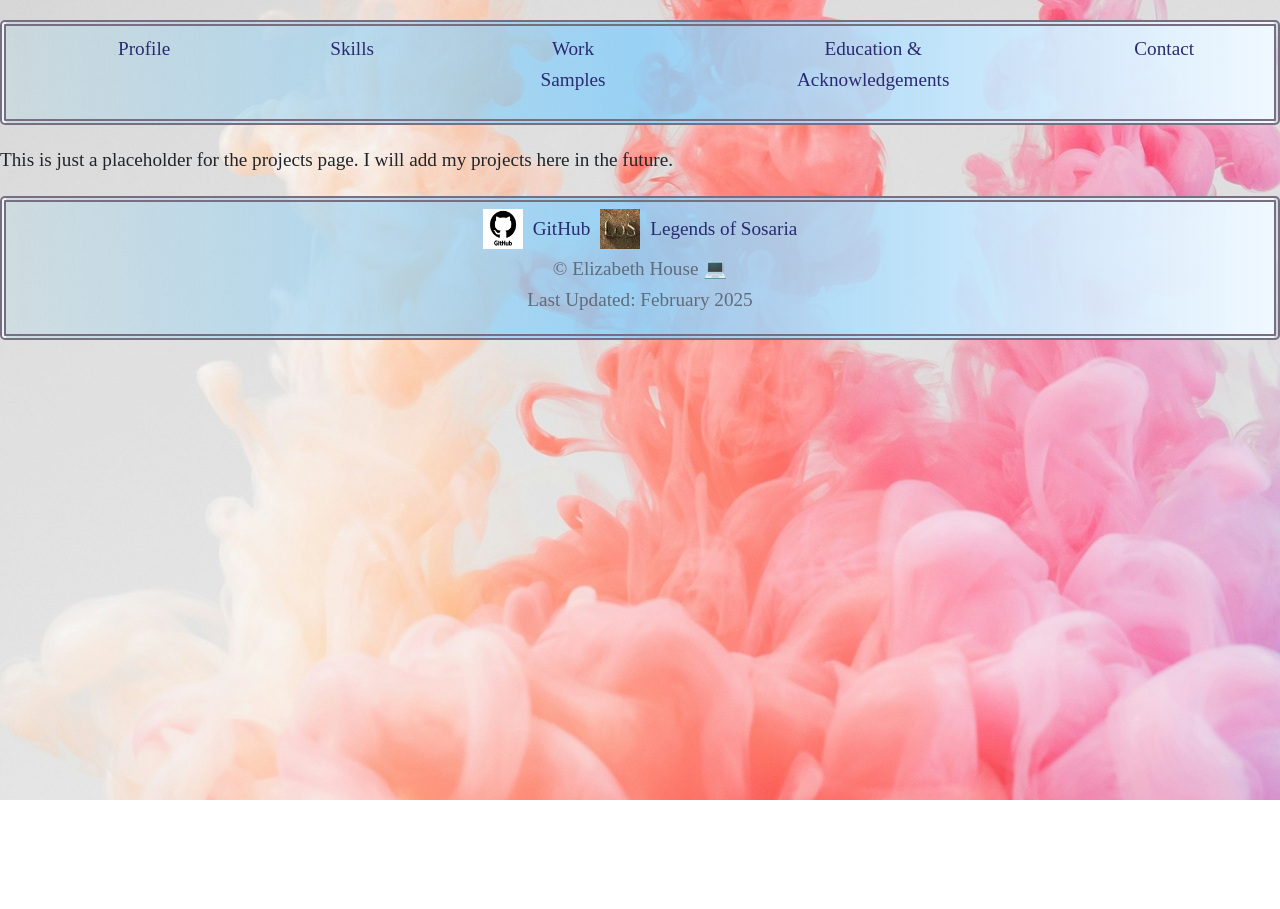
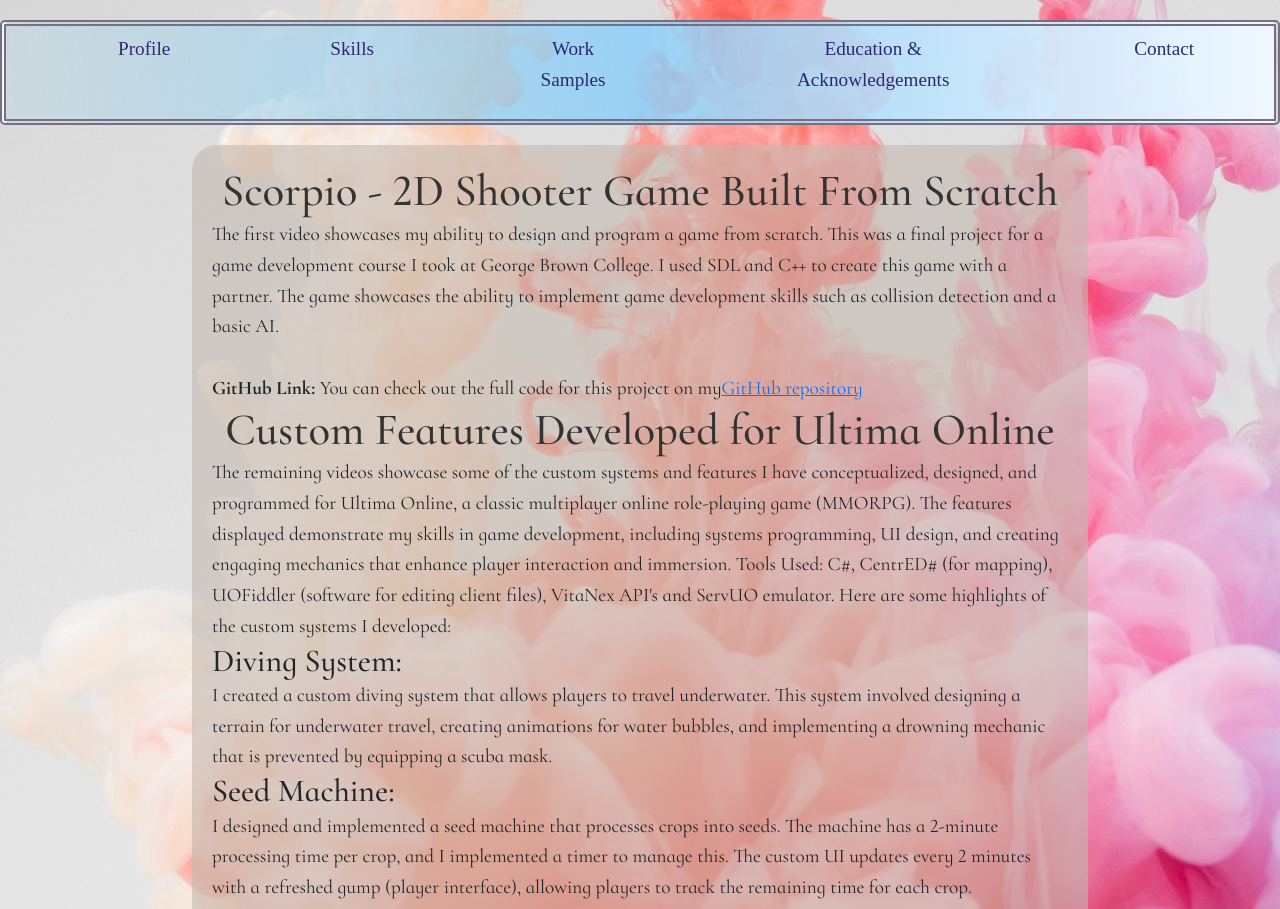
Before and after one commit to legendsofsosaria/Portfolio, a React (Vite) app: page /#/projects in a window 1280 px wide. Shown: the top 909 px of the page. Before the commit the page ends 800 px from the top, so only its background shows below. Built offline with nearby package versions, Linux system fonts and the light colour scheme; a web font is replaced by a local one.

Commit message:
Add old projects page as a baseline to edit

```diff
--- a/package.json
+++ b/package.json
@@ -14,7 +14,6 @@
   },
   "dependencies": {
     "@react-pdf/renderer": "^4.4.0",
-    "boostrap": "^2.0.0",
     "bootstrap": "^5.3.8",
     "emailjs-com": "^3.2.0",
     "html2canvas": "^1.4.1",
--- a/src/pages/Projects.jsx
+++ b/src/pages/Projects.jsx
@@ -1,9 +1,152 @@
 function Projects() {
   return (
       <div className="page projects-page">
-          This is just a placeholder for the projects page. I will add my projects here in the future.
-      </div>
-  );
+          <main>
+          <article>
+              <h1>Scorpio - 2D Shooter Game Built From Scratch</h1>
+              <p>
+                  The first video showcases my ability to design and program a game from scratch. This was a final
+                  project
+                  for a game development course I took at George Brown College. I used SDL and C++ to create this game
+                  with a
+                  partner. The game showcases the ability to implement game development skills such as collision
+                  detection and
+                  a basic AI.
+                  <br></br>
+                  <br></br>
+                          <strong>GitHub Link:</strong> You can check out the full code for this project on my
+                          <a href="https://github.com/legendsofsosaria/Scorpio">GitHub repository</a>
+              </p>
+              <h1>Custom Features Developed for Ultima Online</h1>
+              <p>
+                  The remaining videos showcase some of the custom systems and features I have conceptualized, designed,
+                  and
+                  programmed for Ultima Online, a classic multiplayer online role-playing game (MMORPG). The features
+                  displayed demonstrate my skills in game development, including systems programming, UI design, and
+                  creating engaging mechanics that enhance player interaction and immersion.
+                  Tools Used: C#, CentrED# (for mapping), UOFiddler (software for editing client files), VitaNex API's
+                  and ServUO emulator.
+                  Here are some highlights of the custom systems I developed:
+              </p>
+              <h2>Diving System:</h2>
+              <p>
+                  I created a custom diving system that allows players to travel underwater. This system involved
+                  designing a terrain
+                  for underwater travel, creating animations for water bubbles, and implementing a drowning mechanic
+                  that is prevented by
+                  equipping a scuba mask.
+              </p>
+
+              <h2>Seed Machine:</h2>
+              <p>
+                  I designed and implemented a seed machine that processes crops into seeds. The machine has a 2-minute
+                  processing time
+                  per crop, and I implemented a timer to manage this. The custom UI updates every 2 minutes with a
+                  refreshed gump
+                  (player interface), allowing players to track the remaining time for each crop.
+              </p>
+
+              <h2>Harvesting System:</h2>
+              <p>
+                  This system allows players to plant and harvest crops in public fields or on their house plots. A
+                  unique challenge
+                  was preventing crops from being left behind when players’ houses decayed. Additionally, crops in
+                  public fields can
+                  be picked by other players after 8 days of inaction.
+              </p>
+
+              <h2>Necromancy Domination System:</h2>
+              <p>
+                  I created a Necromancy Domination system, allowing players to control undead creatures. This system
+                  required client-side
+                  edits for custom tooltips and enabling necromancy as an "active" skill. Additionally, the creature's
+                  behavior is affected
+                  by the player's karma, and a positive karma player cannot control the pet until their karma goes
+                  negative.
+              </p>
+              <h2>Monsters Projectiles:</h2>
+              <p>
+                  I created hundreds of custom monsters, including Earth Titans that throw projectiles. Giants (Fire,
+                  Frost, Storm, Stone)
+                  each use a unique projectile with corresponding damage types, such as fireballs, ice chunks,
+                  lightning, and boulders.
+              </p>
+              <h2>Auto Blood Vial:</h2>
+              <p>
+                  This showcases a quest item I programmed, designed by another staff member. The Auto Blood Vial draws
+                  blood from
+                  a monster but causes it to explode afterward. I utilized built-in VitaNex effects for this
+                  functionality.
+              </p>
+              <h2>Sunless Citadel Dungeon:</h2>
+              <p>
+                  In this project, I programmed all the monsters, quests, items, and systems for a custom dungeon built
+                  by one of our
+                  developers. The dungeon includes intricate systems and unique mechanics, developed based on detailed
+                  notes from the
+                  designer.
+              </p>
+              <h2>Archaeology Museum:</h2>
+              <p>
+                  I designed and mapped this dungeon, also programming all the monsters, quests, items, and systems. One
+                  key feature is
+                  the archaeology system, where players use tools to dig and uncover items. The dungeon features puzzles
+                  and traps,
+                  including a complex lever puzzle and a boulder trap that drops from the ceiling.
+              </p>
+
+              <h2>Achievement System:</h2>
+              <p>
+                  I designed and implemented this achievement system, which rewards players for completing tasks and
+                  keeps track of
+                  their progress. Players can view their achievements, as well as others' achievements, using in-game
+                  commands. A
+                  complex part of the system was the daily login reward, which resets after 24 hours of inactivity.
+              </p>
+          </article>
+          <article>
+              <h1>Web Development</h1>
+
+              <h2>Portfolio Website (This site)</h2>
+              <p>
+                  This portfolio site was built from scratch using HTML, CSS, and JavaScript. It serves as both a
+                  showcase
+                  of my work and a demonstration of my web development skills. The site is fully responsive and was
+                  designed
+                  to provide a seamless user experience across devices. I also created a fully-functional web form on
+                  the contact
+                  page that will submit an email to contact me using JavaScript and EmailJS.
+                  <br></br>
+                  <br></br>
+                          <strong>GitHub Link:</strong> You can check out the full code for this project on my
+                          <a href="https://github.com/legendsofsosaria/Portfolio">GitHub repository</a>.
+              </p>
+              <div class="image-gallery">
+                  <div class="image-item">
+                      <img src="assets/ArtPastry.png" alt="Art & Pastry Website"/>
+                  </div>
+              </div>
+              <h2>Web Development Class Final Project: <a href="https://legendsofsosaria.github.io/Web-Design/">Art &
+                  Pastry Website</a></h2>
+              <p>
+                  For my final project in my web development class, I built a portfolio site for a bakery.
+                  This project was focused on implementing modern web technologies like HTML, CSS, and JavaScript.
+                  I implemented a responsive layout to make the site functional and user-friendly. I also implemented
+                  some
+                  cool features with JavaScript such as a slideshow, modal boxes from my gallery grid, and an order
+                  form.
+                  Unlike the form on this portfolio website, the form on this site just redirects you to a page saying
+                  it
+                  is submitted as the website was for a business that is no longer operational.
+                  <br></br>
+                  <br></br>
+                          <strong>GitHub Link:</strong> You can check out the full code for this project on my
+                          <a href="https://github.com/legendsofsosaria/Web-Design">GitHub repository</a>.
+              </p>
+          </article>
+      </main>
+</div>
+);
 }
 
 export default Projects;
--- a/vite.config.js
+++ b/vite.config.js
@@ -3,6 +3,6 @@
 
 // https://vite.dev/config/
 export default defineConfig({
-  base: "/legendsofsosaria.github.io/Portfolio/",
+  base: "/",
   plugins: [react()],
 })
```
